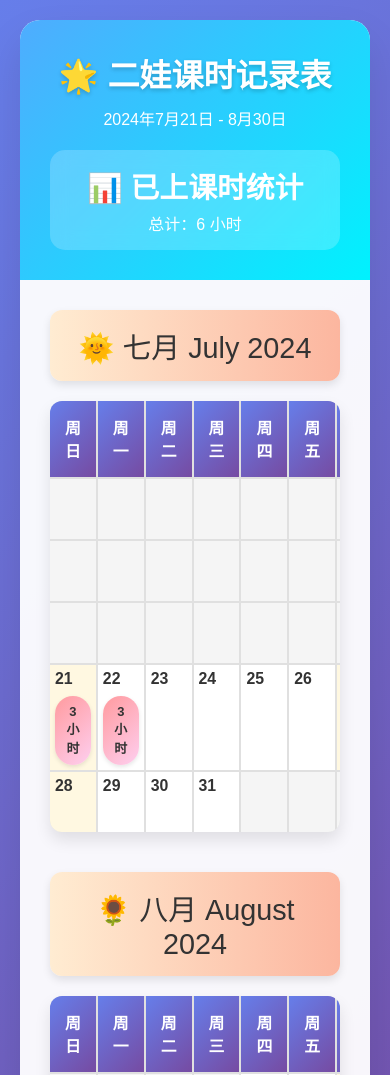
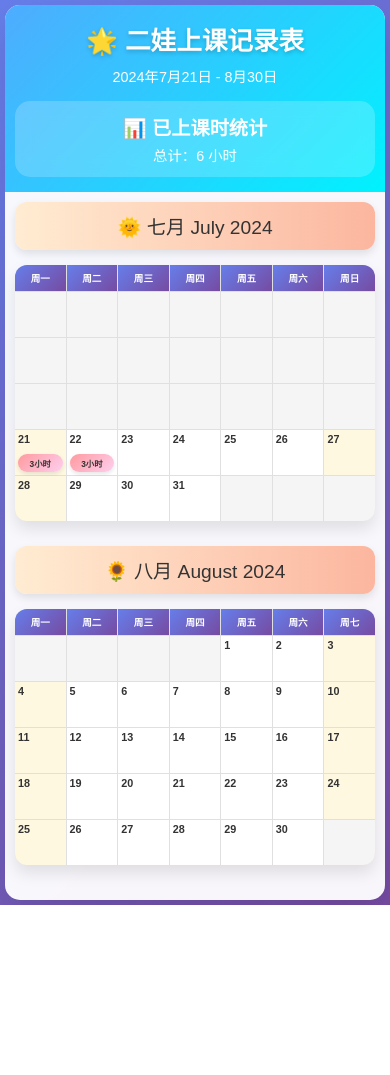
Before and after one commit to yanglei-985/erwa, a plain HTML site: page index.html in a window 390 px wide. Shown: the top 1075 px of the page. After the commit the page ends 905 px from the top, so only its background shows below. Drawn offline with Linux system fonts and the light colour scheme.

Commit message:
Update index.html

```diff
--- a/index.html
+++ b/index.html
@@ -3,7 +3,7 @@
 <head>
     <meta charset="UTF-8">
     <meta name="viewport" content="width=device-width, initial-scale=1.0">
-    <title>二娃课时记录 - 2024年7-8月</title>
+    <title>课时记录 - 2024年7-8月</title>
     <style>
         * {
             margin: 0;
@@ -158,17 +158,195 @@
         }
 
         @media (max-width: 768px) {
+            body {
+                padding: 10px;
+            }
+
+            .container {
+                border-radius: 15px;
+            }
+
+            .header {
+                padding: 20px 15px;
+            }
+
+            .header h1 {
+                font-size: 1.8em;
+                margin-bottom: 8px;
+            }
+
+            .header p {
+                font-size: 0.9em;
+            }
+
+            .total-hours {
+                padding: 12px;
+                margin-top: 15px;
+            }
+
+            .total-hours h2 {
+                font-size: 1.4em;
+                margin-bottom: 3px;
+            }
+
+            .calendar-container {
+                padding: 15px;
+            }
+
+            .month-section {
+                margin-bottom: 25px;
+            }
+
+            .month-title {
+                font-size: 1.4em;
+                padding: 12px;
+                margin-bottom: 15px;
+            }
+
             .calendar {
+                font-size: 0.8em;
+                gap: 1px;
+            }
+
+            .day-header {
+                padding: 8px 4px;
                 font-size: 0.9em;
             }
 
             .day {
-                min-height: 60px;
+                min-height: 50px;
+                padding: 4px;
+            }
+
+            .day-number {
+                font-size: 1em;
+            }
+
+            .hours {
+                padding: 4px 6px;
+                font-size: 0.75em;
+                margin-top: 4px;
+                border-radius: 12px;
+            }
+
+            .instructions {
+                margin: 15px;
+                padding: 15px;
+                border-radius: 12px;
+            }
+
+            .instructions h3 {
+                font-size: 1.1em;
+                margin-bottom: 8px;
+            }
+
+            .instructions p {
+                font-size: 0.9em;
+                line-height: 1.5;
+            }
+        }
+
+        @media (max-width: 480px) {
+            body {
                 padding: 5px;
             }
 
+            .header {
+                padding: 15px 10px;
+            }
+
             .header h1 {
-                font-size: 2em;
+                font-size: 1.6em;
+            }
+
+            .total-hours h2 {
+                font-size: 1.2em;
+            }
+
+            .calendar-container {
+                padding: 10px;
+            }
+
+            .month-title {
+                font-size: 1.2em;
+                padding: 10px;
+            }
+
+            .calendar {
+                font-size: 0.75em;
+            }
+
+            .day-header {
+                padding: 6px 2px;
+                font-size: 0.8em;
+            }
+
+            .day {
+                min-height: 45px;
+                padding: 3px;
+            }
+
+            .day-number {
+                font-size: 0.9em;
+            }
+
+            .hours {
+                padding: 3px 5px;
+                font-size: 0.7em;
+                margin-top: 3px;
+                border-radius: 10px;
+            }
+
+            .instructions {
+                margin: 10px;
+                padding: 12px;
+            }
+
+            .instructions h3 {
+                font-size: 1em;
+            }
+
+            .instructions p {
+                font-size: 0.85em;
+            }
+        }
+
+        @media (max-width: 320px) {
+            .header h1 {
+                font-size: 1.4em;
+            }
+
+            .total-hours h2 {
+                font-size: 1.1em;
+            }
+
+            .month-title {
+                font-size: 1.1em;
+                padding: 8px;
+            }
+
+            .calendar {
+                font-size: 0.7em;
+            }
+
+            .day-header {
+                padding: 5px 1px;
+                font-size: 0.75em;
+            }
+
+            .day {
+                min-height: 40px;
+                padding: 2px;
+            }
+
+            .day-number {
+                font-size: 0.85em;
+            }
+
+            .hours {
+                padding: 2px 4px;
+                font-size: 0.65em;
+                margin-top: 2px;
             }
         }
     </style>
@@ -176,7 +354,7 @@
 <body>
     <div class="container">
         <div class="header">
-            <h1>🌟 二娃课时记录表</h1>
+            <h1>🌟 二娃上课记录表</h1>
             <p>2024年7月21日 - 8月30日</p>
             <div class="total-hours">
                 <h2>📊 已上课时统计</h2>
@@ -185,18 +363,19 @@
         </div>
 
 
+
         <div class="calendar-container">
             <!-- 7月份 -->
             <div class="month-section">
                 <div class="month-title">🌞 七月 July 2024</div>
                 <div class="calendar">
-                    <div class="day-header">周日</div>
                     <div class="day-header">周一</div>
                     <div class="day-header">周二</div>
                     <div class="day-header">周三</div>
                     <div class="day-header">周四</div>
                     <div class="day-header">周五</div>
                     <div class="day-header">周六</div>
+                    <div class="day-header">周日</div>
 
                     <div class="day empty-day"><div class="day-number"></div></div>
                     <div class="day empty-day"><div class="day-number"></div></div>
@@ -245,13 +424,13 @@
             <div class="month-section">
                 <div class="month-title">🌻 八月 August 2024</div>
                 <div class="calendar">
-                    <div class="day-header">周日</div>
                     <div class="day-header">周一</div>
                     <div class="day-header">周二</div>
                     <div class="day-header">周三</div>
                     <div class="day-header">周四</div>
                     <div class="day-header">周五</div>
                     <div class="day-header">周六</div>
+                    <div class="day-header">周七</div>
 
                     <div class="day empty-day"><div class="day-number"></div></div>
                     <div class="day empty-day"><div class="day-number"></div></div>
```
